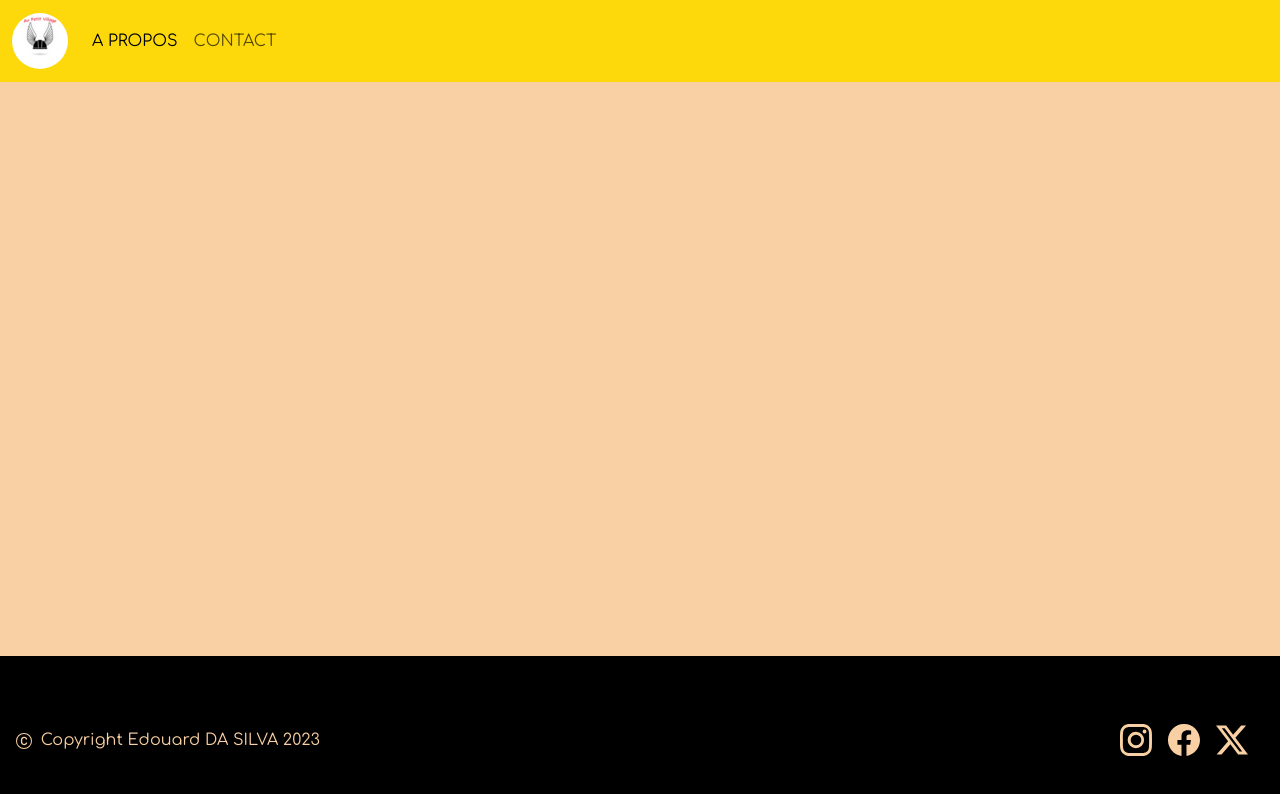
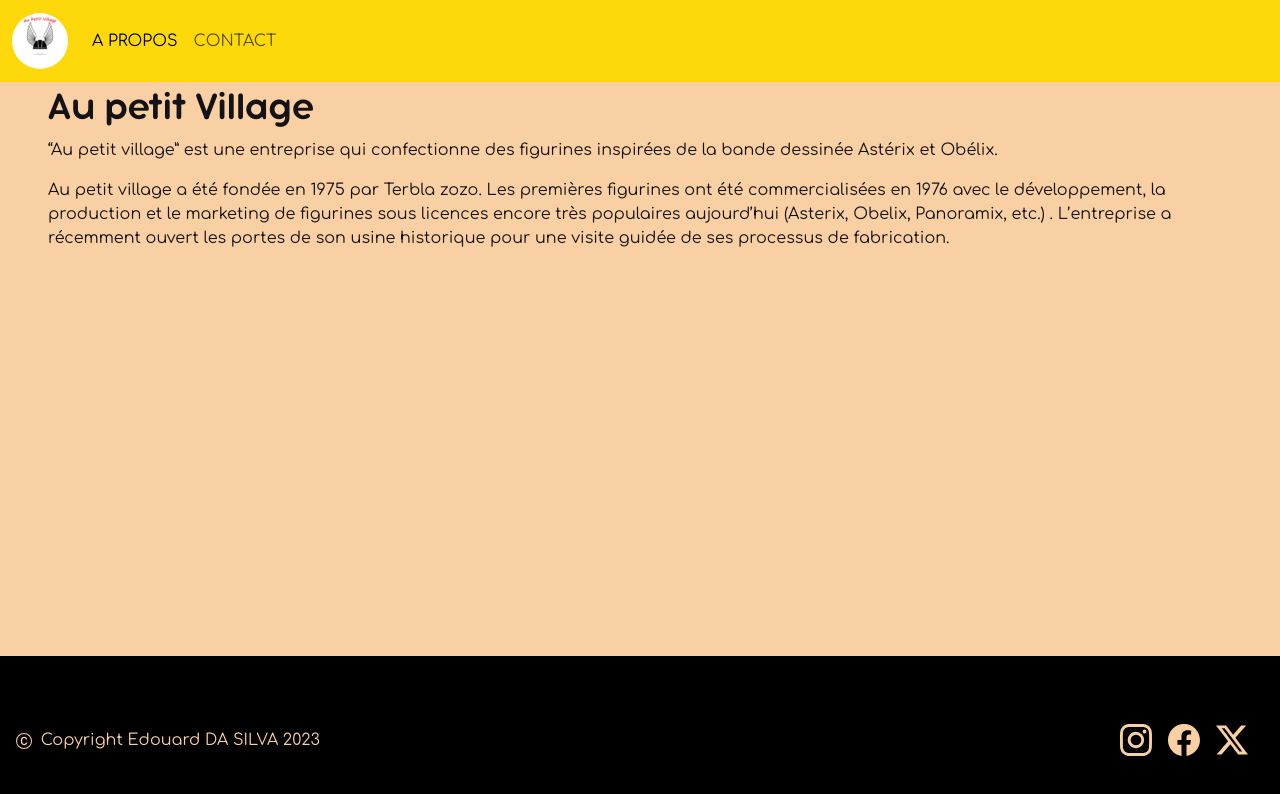
Before and after one commit to Etyliath/Dynamiser-site-web-Angular, an Angular app: page /about in a window 1280 px wide. Before the commit this address led to /. Shown: the top 794 px of the page. Built offline with nearby package versions, Linux system fonts and the light colour scheme.

Commit message:
create about page Issue #9

```diff
--- a/src/app/app.routes.ts
+++ b/src/app/app.routes.ts
@@ -1,10 +1,16 @@
 import { Routes } from '@angular/router';
 import { HomeComponent } from './components/home/home.component';
+import { AboutComponent } from './components/about/about.component';
 
 export const routes: Routes = [
     {
         path:'',
         component:HomeComponent,
         title:'Accueil'
+    },
+    {
+        path:'about',
+        component:AboutComponent,
+        title:'A Propos'
     }
 ];
--- /dev/null
+++ b/src/app/components/about/about.component.html
@@ -0,0 +1,16 @@
+<div class="mx-5">
+    <h1>Au petit Village</h1>
+    <p>
+      “Au petit village” est une entreprise qui confectionne des figurines inspirées
+      de la bande dessinée Astérix et Obélix.
+    </p>
+    <p>
+      Au petit village a été fondée en 1975 par Terbla zozo. Les premières figurines
+      ont été commercialisées en 1976 avec le développement, la production et le
+      marketing de figurines sous licences encore très populaires aujourd’hui
+      (Asterix, Obelix, Panoramix, etc.) . L’entreprise a récemment ouvert les
+      portes de son usine historique pour une visite guidée de ses processus de
+      fabrication.
+    </p>
+
+</div>
```
Also changed, not shown: src/app/components/about/about.component.ts (added, +13 -0 lines), src/app/components/about/about.component.scss (added).
